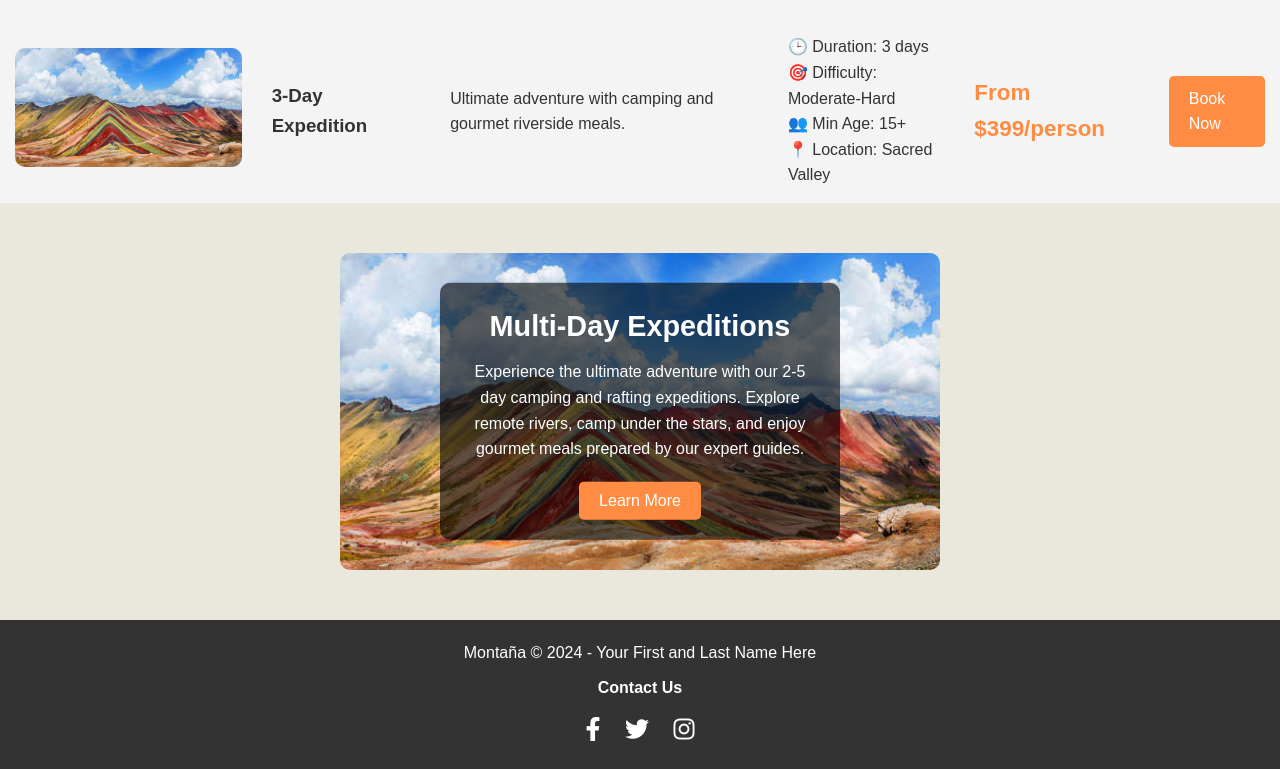
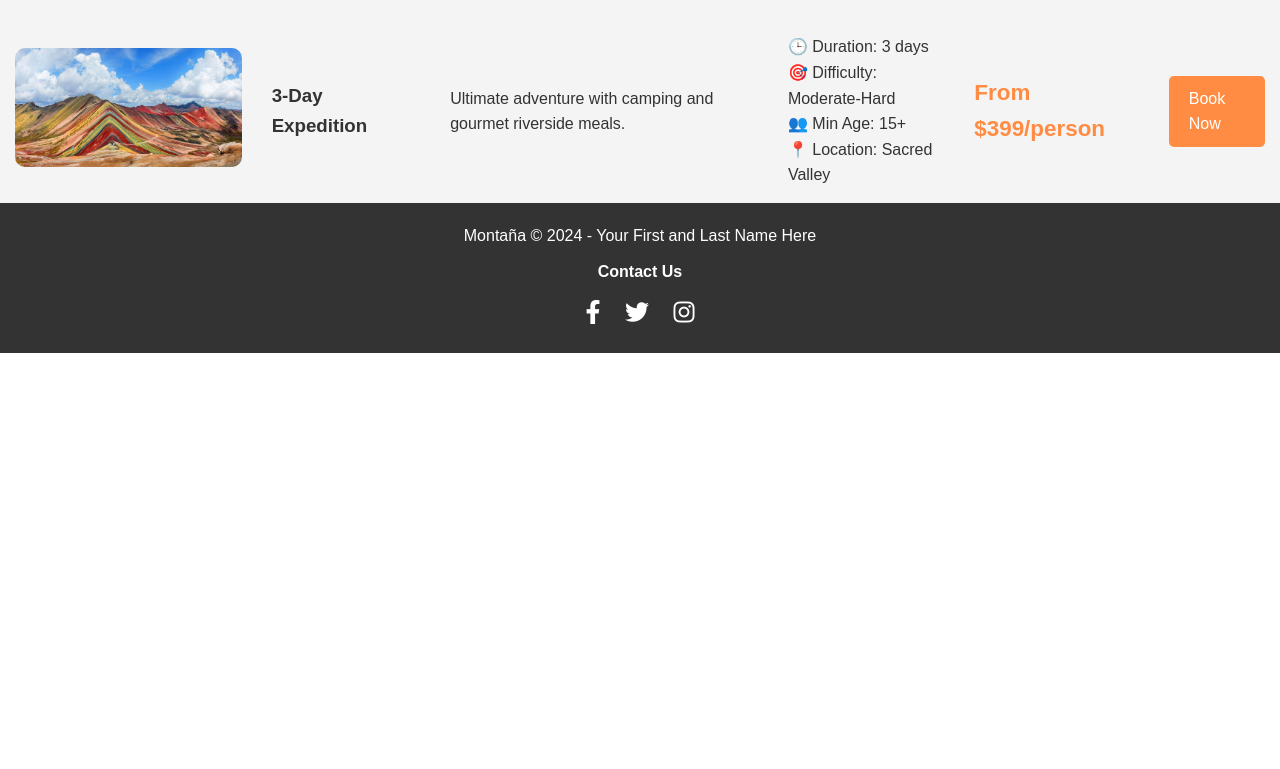
Before and after one commit to Rodrigomoll/WDD130, a plain HTML site: page wwr/trips.html in a window 1280 px wide. Shown: the part 1154-1923 px from the top of the page. After the commit the page ends 1507 px from the top, so only its background shows below. Drawn offline with Linux system fonts and the light colour scheme.

Commit message:
last commit last commit

```diff
--- a/wwr/trips.html
+++ b/wwr/trips.html
@@ -137,19 +137,6 @@
         </table>
     </section>
 
-
-    <section class="extra-content">
-      <img src="./images/mountains.jpg" alt="Special Tours">
-      <div class="text-overlay">
-        <h2>Multi-Day Expeditions</h2>
-        <p>
-          Experience the ultimate adventure with our 2-5 day camping and rafting
-          expeditions. Explore remote rivers, camp under the stars, and enjoy
-          gourmet meals prepared by our expert guides.
-        </p>
-        <button onclick="window.location.href='./contact.html'">Learn More</button>
-      </div>
-    </section>
     <footer>
       <p>Montaña © 2024 - Your First and Last Name Here</p>
       <nav>
```
